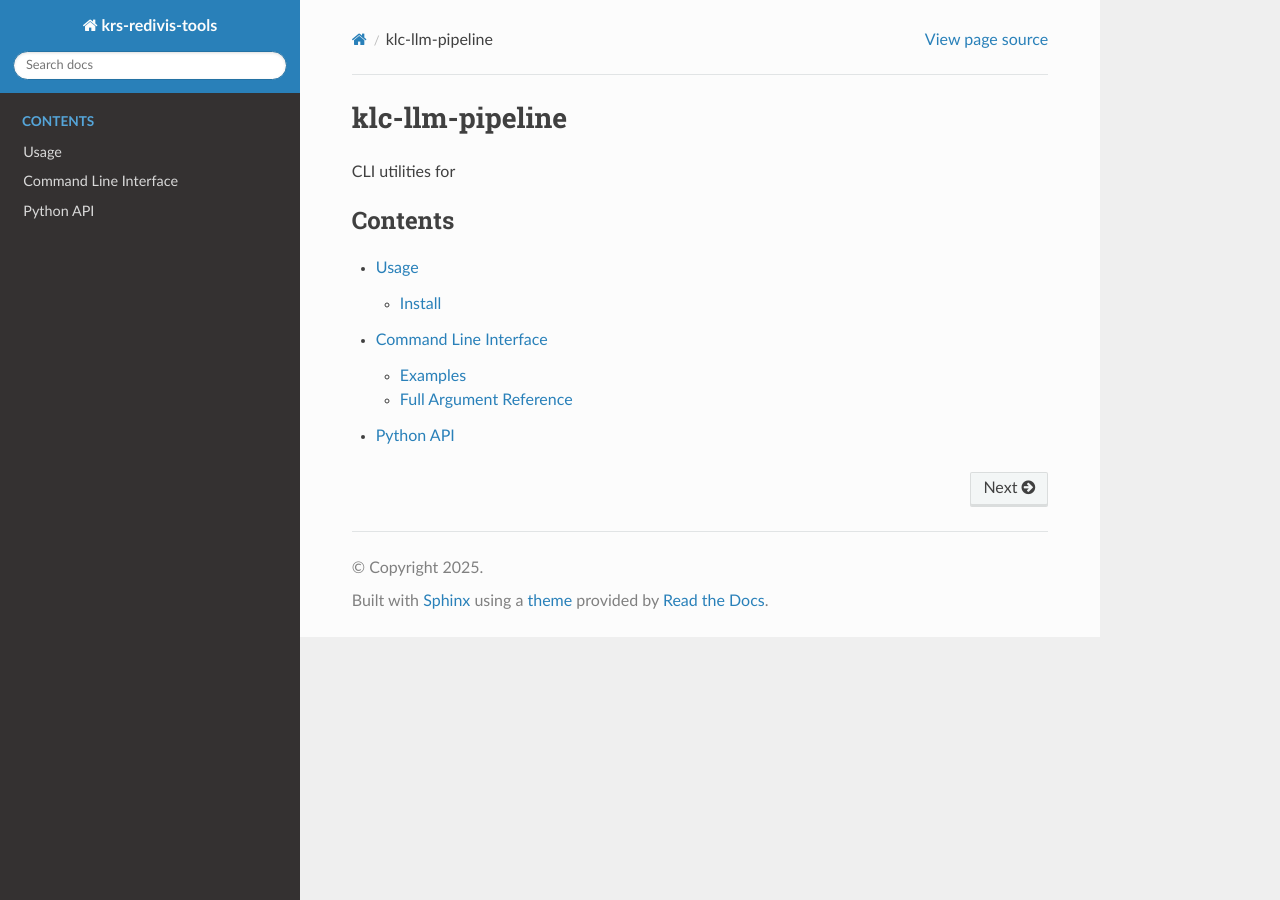
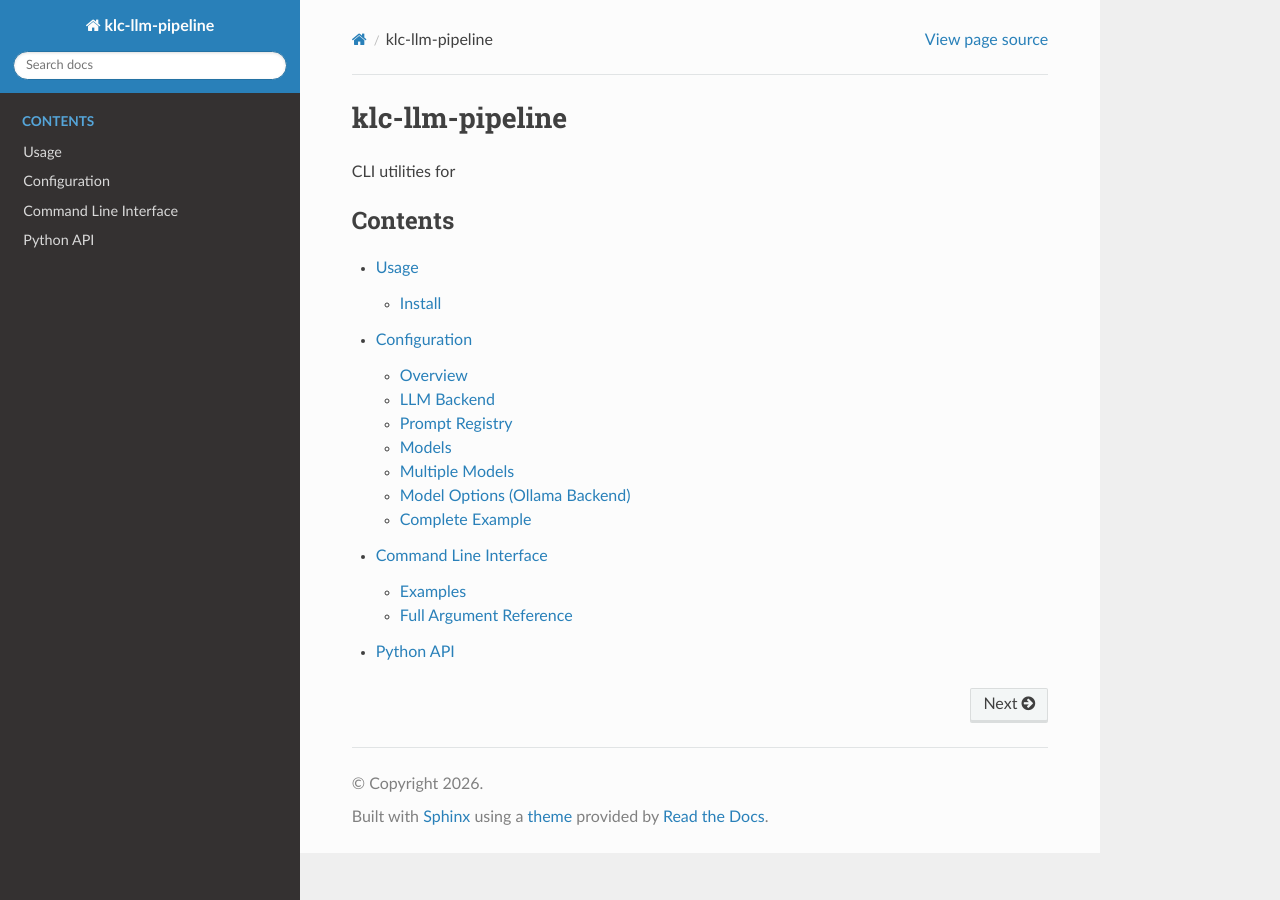
Before and after one commit to rs-kellogg/klc-llm-pipeline, a Sphinx documentation site: the page built from docs/index.rst, in a window 1280 px wide. Built offline with Sphinx 7.4.7 and the Read the Docs theme 3.1.0, drawn with Linux system fonts in a browser that asks for light colours; some of the changed lines change nothing that is shown.

Commit message:
Adding more to the docs

```diff
--- a/docs/conf.py
+++ b/docs/conf.py
@@ -4,9 +4,9 @@
 PROJECT_ROOT = Path(__file__).resolve().parents[1]
 sys.path.insert(0, str(PROJECT_ROOT))
 
-project = "krs-redivis-tools"
+project = "klc-llm-pipeline"
 author = "Kellogg RS"
-copyright = "2025"
+copyright = "2026"
 release = "0.1.0"
 
 extensions = [
--- /dev/null
+++ b/docs/configuration.rst
@@ -0,0 +1,237 @@
+Configuration
+=============
+
+The application is configured using a ``config.toml`` file.
+
+The configuration consists of three main sections:
+
+- ``[llm]`` – Selects the backend
+- ``[prompts.*]`` – Shared prompt registry
+- ``[[models]]`` – Model definitions and runtime options
+
+Overview
+--------
+
+A minimal example configuration:
+
+.. code-block:: toml
+
+   [llm]
+   backend = "ollama"
+
+   [prompts.kellogg]
+   prompt = "Tell me about the Kellogg School of Management"
+   system = "You love AI."
+
+   [[models]]
+   name = "llama3:8b"
+   prompts = ["kellogg"]
+
+
+LLM Backend
+-----------
+
+.. code-block:: toml
+
+   [llm]
+   backend = "ollama"
+
+``backend``
+    Selects which inference backend to use.
+
+    Currently configured:
+
+    - ``"ollama"`` – Inference via Ollama
+    - ``"huggingface"`` – Inference via HuggingFace/Transformers
+
+
+Prompt Registry
+---------------
+
+Prompts are defined once and can be reused across multiple models.
+
+Each prompt has:
+
+- ``prompt`` – The user message
+- ``system`` – The system instruction
+
+Example:
+
+.. code-block:: toml
+
+   [prompts.kellogg]
+   prompt = """
+   Tell me about the Kellogg School of Management
+   """
+
+   system = """
+   You love AI.
+   """
+
+   [prompts.northwestern]
+   prompt = """
+   Tell me about Northwestern
+   """
+
+   system = """
+   You love AI.
+   """
+
+Prompt blocks are referenced by name inside model definitions.
+
+
+Models
+------
+
+Each model is defined using a ``[[models]]`` block.
+
+Example:
+
+.. code-block:: toml
+
+   [[models]]
+   name = "llama3:8b"
+   prompts = ["kellogg"]
+
+``name``
+    The model identifier. For Ollama, this corresponds to the local model tag
+    (e.g., ``llama3:8b``, ``mistral:7b``).
+
+``prompts``
+    A list of prompt names defined in the prompt registry that this model should run.
+
+
+Multiple Models
+---------------
+
+You may define multiple models:
+
+.. code-block:: toml
+
+   [[models]]
+   name = "mistral:7b"
+   prompts = ["northwestern"]
+
+   [[models]]
+   name = "qwen3:8b"
+   prompts = ["northwestern"]
+
+
+Model Options (Ollama Backend)
+------------------------------
+
+Models may optionally include an ``[models.options]`` section
+to configure runtime generation parameters.
+
+Example:
+
+.. code-block:: toml
+
+   [[models]]
+   name = "llama3:8b"
+   prompts = ["kellogg"]
+
+       [models.options]
+       num_ctx = 4096
+       repeat_last_n = 64
+       repeat_penalty = 1.1
+       temperature = 0.7
+       seed = 42
+       num_predict = 128
+       top_k = 40
+       top_p = 0.9
+       min_p = 0.05
+       num_thread = 8
+
+
+Available Options
+~~~~~~~~~~~~~~~~~
+
+``num_ctx`` (int, default: 2048)
+    Context window size. Larger values allow the model to consider more prior tokens.
+
+``repeat_last_n`` (int, default: 64)
+    Number of tokens to look back when applying repetition penalty.
+    ``0`` disables. ``-1`` uses ``num_ctx``.
+
+``repeat_penalty`` (float, default: 1.1)
+    Controls repetition suppression.
+    Higher values reduce repetition.
+
+``temperature`` (float, default: 0.8)
+    Sampling temperature.
+    Lower values produce more deterministic outputs.
+    Higher values increase creativity.
+
+``seed`` (int, default: 0)
+    Random seed for reproducible generation.
+    ``0`` enables random seeding.
+
+``num_predict`` (int, default: -1)
+    Maximum number of tokens to generate.
+    ``-1`` allows unlimited generation.
+
+``top_k`` (int, default: 40)
+    Top-K sampling parameter.
+    Higher values increase diversity.
+
+``top_p`` (float, default: 0.9)
+    Nucleus sampling probability threshold.
+
+``min_p`` (float, default: 0.0)
+    Minimum probability threshold relative to the most likely token.
+    Alternative filtering strategy to ``top_p``.
+
+``num_thread`` (int)
+    Number of parallel threads used during inference.
+
+
+Complete Example
+----------------
+
+Full configuration example:
+
+.. code-block:: toml
+
+   [llm]
+   backend = "ollama"
+
+   [prompts.kellogg]
+   prompt = """
+   Tell me about the Kellogg School of Management
+   """
+   system = """
+   You love AI.
+   """
+
+   [prompts.northwestern]
+   prompt = """
+   Tell me about Northwestern
+   """
+   system = """
+   You love AI.
+   """
+
+   [[models]]
+   name = "llama3:8b"
+   prompts = ["kellogg"]
+
+       [models.options]
+       num_ctx = 4096
+       repeat_last_n = 64
+       repeat_penalty = 1.1
+       temperature = 0.7
+       seed = 42
+       num_predict = 128
+       top_k = 40
+       top_p = 0.9
+       min_p = 0.05
+       num_thread = 8
+
+   [[models]]
+   name = "mistral:7b"
+   prompts = ["northwestern"]
+
+   [[models]]
+   name = "qwen3:8b"
+   prompts = ["northwestern"]
--- a/docs/index.rst
+++ b/docs/index.rst
@@ -8,5 +8,6 @@
    :caption: Contents
 
    usage
+   configuration
    cli
    api
```
Also changed, not shown: 3 other files.
